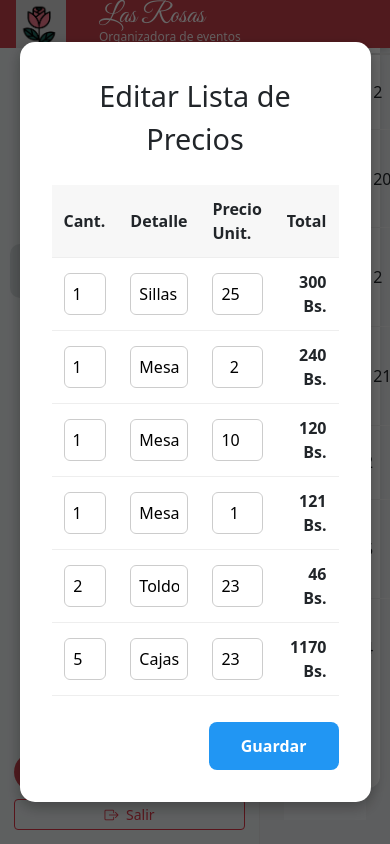
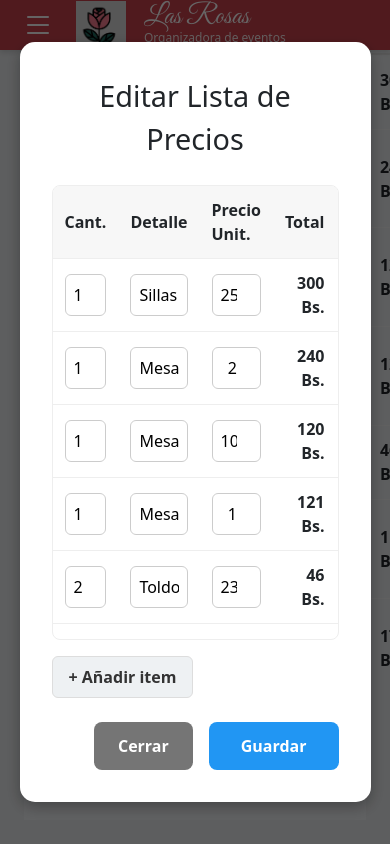
Before and after one commit to Niv3kk/LasRosas, a Vue app in the folder frontend/: page /app/lista-precios in a window 390 px wide. Both pictures are taken after a click on the button "Editar". Built offline with nearby package versions, Linux system fonts and the light colour scheme.

Commit message:
Vista Administrado, y responsivo la parte de inicio

```diff
--- a/frontend/src/components/EditarPreciosModal.vue
+++ b/frontend/src/components/EditarPreciosModal.vue
@@ -1,7 +1,8 @@
 <template>
-  <div class="modal-overlay" @click="$emit('cerrar')">
+  <div class="modal-overlay">
     <div class="modal-content" @click.stop>
       <h2 class="modal-title">Editar Lista de Precios</h2>
+
       <div class="table-scroll-wrapper">
         <table class="modal-table">
           <thead>
@@ -10,19 +11,27 @@
               <th>Detalle</th>
               <th>Precio Unit.</th>
               <th>Total</th>
+              <th></th>
             </tr>
           </thead>
           <tbody>
-            <tr v-for="item in listaEditable" :key="item.id">
+            <tr v-for="(item, index) in listaEditable" :key="item.id">
               <td><input type="number" v-model="item.cantidad" @input="actualizarTotal(item)"></td>
               <td><input type="text" v-model="item.detalle"></td>
               <td><input type="number" v-model="item.precioUnitario" @input="actualizarTotal(item)"></td>
               <td class="text-right fw-bold">{{ item.total }} Bs.</td>
+              <td class="text-center">
+                <button class="btn-remove-item" @click="quitarItem(index)">-</button>
+              </td>
             </tr>
           </tbody>
         </table>
       </div>
+
+      <button class="btn-add-item" @click="agregarItem">+ Añadir item</button>
+
       <div class="modal-actions">
+        <button class="btn btn-cancel" @click="$emit('cerrar')">Cerrar</button>
         <button class="btn btn-save" @click="$emit('guardar', listaEditable)">Guardar</button>
       </div>
     </div>
@@ -32,7 +41,6 @@
 <script setup>
 import { ref, watch } from 'vue';
 
-// 1. Definimos los "props": la información que este componente RECIBE del padre.
 const props = defineProps({
   lista: {
     type: Array,
@@ -40,27 +48,39 @@ const props = defineProps({
   }
 });
 
-// 2. Definimos los "emits": los eventos que este componente ENVÍA al padre.
 const emit = defineEmits(['cerrar', 'guardar']);
 
-// 3. Creamos una copia local y editable de la lista que recibimos por props.
-// Esto es VITAL para no modificar los datos del padre directamente.
 const listaEditable = ref([]);
 
 watch(() => props.lista, (nuevaLista) => {
-  // Cada vez que la prop 'lista' cambia, hacemos una copia profunda.
   listaEditable.value = JSON.parse(JSON.stringify(nuevaLista));
 }, { immediate: true, deep: true });
 
+const actualizarTotal = (item) => {
+  const cantidad = Number(item.cantidad) || 0;
+  const precio = Number(item.precioUnitario) || 0;
+  item.total = cantidad * precio;
+};
 
-// 4. Función local para actualizar el total de una fila.
-const actualizarTotal = (item) => {
-  item.total = item.cantidad * item.precioUnitario;
+// 5. Función para añadir una nueva fila
+const agregarItem = () => {
+  listaEditable.value.push({
+    id: `new_${Date.now()}`, // ID temporal único
+    cantidad: 1,
+    detalle: '',
+    precioUnitario: 0,
+    total: 0
+  });
+};
+
+// 6. Función para quitar una fila
+const quitarItem = (index) => {
+  listaEditable.value.splice(index, 1);
 };
 </script>
 
 <style scoped>
-/* --- ESTILOS EXCLUSIVOS DEL MODAL --- */
+/* (Tus estilos existentes se mantienen) */
 .modal-overlay {
   position: fixed; top: 0; left: 0; width: 100%; height: 100%;
   background-color: rgba(0, 0, 0, 0.6);
@@ -71,39 +91,56 @@ const actualizarTotal = (item) => {
   max-width: 900px; box-shadow: 0 5px 15px rgba(0,0,0,0.3);
   display: flex; flex-direction: column; max-height: 90vh;
 }
-.modal-title {
-  text-align: center; font-size: 1.8rem; margin-bottom: 1.5rem; flex-shrink: 0;
-}
-.table-scroll-wrapper {
-  overflow-y: auto; flex-grow: 1;
-}
-.modal-table {
-  width: 100%; border-collapse: collapse;
-}
-.modal-table th, .modal-table td {
-  padding: 0.75rem; border-bottom: 1px solid #eee;
-}
-.modal-table th {
-  text-align: left; background-color: #f7f7f7; position: sticky; top: 0;
-}
-.modal-table input {
-  width: 100%; padding: 0.5rem; border: 1px solid #ccc;
-  border-radius: 6px; font-size: 1rem;
-}
+.modal-title { text-align: center; font-size: 1.8rem; margin-bottom: 1.5rem; flex-shrink: 0; }
+.table-scroll-wrapper { overflow-y: auto; flex-grow: 1; border: 1px solid #eee; border-radius: 8px; }
+.modal-table { width: 100%; border-collapse: collapse; }
+.modal-table th, .modal-table td { padding: 0.75rem; border-bottom: 1px solid #eee; }
+.modal-table th { text-align: left; background-color: #f7f7f7; position: sticky; top: 0; }
+.modal-table input { width: 100%; padding: 0.5rem; border: 1px solid #ccc; border-radius: 6px; font-size: 1rem; }
 .modal-table input[type="number"] { text-align: right; }
-.modal-actions {
-  display: flex; justify-content: flex-end; margin-top: 1.5rem; flex-shrink: 0;
-}
-.btn-save {
-  background-color: #2196F3; border: none; border-radius: 8px;
-  padding: 0.75rem 2rem; color: white; cursor: pointer;
-  font-weight: 600; transition: opacity 0.2s;
-}
-.btn-save:hover { opacity: 0.85; background-color: #2196F3;}
+.modal-actions { display: flex; justify-content: flex-end; gap: 1rem; margin-top: 1.5rem; flex-shrink: 0; }
+.btn-save { background-color: #2196F3; border: none; border-radius: 8px; padding: 0.75rem 2rem; color: white; cursor: pointer; font-weight: 600; }
 .fw-bold { font-weight: 700; }
 .text-right { text-align: right; }
+.text-center { text-align: center; }
 
-/* Para los botones de "Guardar" */
+/* ===== NUEVOS ESTILOS AÑADIDOS ===== */
+
+/* Botón "Cerrar" / "Cancelar" */
+.btn-cancel {
+  background-color: #757575; /* Gris */
+  color: white;
+  border: none;
+  border-radius: 8px;
+  padding: 0.75rem 1.5rem;
+  cursor: pointer;
+  font-weight: 600;
+}
+
+/* Botón "Añadir item" */
+.btn-add-item {
+  background: #eef1f3; color: #333; border: 1px solid #ddd;
+  border-radius: 6px; padding: 0.5rem 1rem; cursor: pointer;
+  margin-top: 1rem; align-self: flex-start; font-weight: 600;
+  transition: background-color 0.2s;
+}
+.btn-add-item:hover { background-color: #e4e8eb; }
+
+/* Botón "-" para eliminar fila */
+.btn-remove-item {
+  background: #fbe9e7; color: #E53935; border: none;
+  border-radius: 50%; width: 28px; height: 28px; cursor: pointer;
+  font-weight: bold; font-size: 1.2rem; line-height: 1;
+  display: flex; align-items: center; justify-content: center;
+  transition: background-color 0.2s;
+}
+.btn-remove-item:hover { background-color: #ffcdd2; }
+.btn-cancel:active,
+.btn-cancel:focus{
+  background-color: #757575 !important;
+  border-color: #757575 !important;
+  box-shadow:none !important;
+}
 .btn-save:active,
 .btn-save:focus {
   background-color: #2196F3 !important;
--- /dev/null
+++ b/frontend/src/components/EditarUsuarioModal.vue
@@ -0,0 +1,101 @@
+<template>
+  <div class="modal-overlay">
+    <div class="modal-content" @click.stop>
+      <h2 class="modal-title">{{ tituloModal }}</h2>
+
+      <div class="form-section">
+        <label for="nombre">Nombre de Usuario:</label>
+        <input type="text" id="nombre" v-model="usuarioEditable.nombre" placeholder="Ej: Juan Perez">
+
+        <label for="rol">Rol:</label>
+        <select id="rol" v-model="usuarioEditable.rol">
+          <option value="Administrador">Administrador</option>
+          <option value="Encargado">Encargado</option>
+          <option value="Empleado">Empleado</option>
+        </select>
+      </div>
+
+      <div class="modal-actions">
+        <button v-if="usuario" class="btn btn-delete" @click="borrar">Borrar</button>
+        <div class="spacer"></div>
+        <button class="btn btn-cancel" @click="$emit('cerrar')">Cancelar</button>
+        <button class="btn btn-save" @click="guardar">Guardar</button>
+      </div>
+    </div>
+  </div>
+</template>
+
+<script setup>
+import { ref, watch, computed } from 'vue';
+
+const props = defineProps({
+  usuario: {
+    type: Object,
+    default: null
+  }
+});
+
+const emit = defineEmits(['cerrar', 'guardar', 'borrar']);
+
+const usuarioEditable = ref({});
+
+watch(() => props.usuario, (nuevoValor) => {
+  if (nuevoValor) {
+    usuarioEditable.value = { ...nuevoValor };
+  } else {
+    usuarioEditable.value = { nombre: '', rol: 'Empleado' };
+  }
+}, { immediate: true });
+
+const tituloModal = computed(() => {
+  return props.usuario ? 'Editar Usuario' : 'Añadir Nuevo Usuario';
+});
+
+const guardar = () => {
+  if (!usuarioEditable.value.nombre.trim()) {
+    alert('El nombre de usuario no puede estar vacío.');
+    return;
+  }
+  emit('guardar', usuarioEditable.value);
+};
+
+const borrar = () => {
+  if (confirm('¿Estás seguro de que quieres borrar a este usuario?')) {
+    emit('borrar', props.usuario.id);
+  }
+};
+</script>
+
+<style scoped>
+/* Estilos del modal y formulario */
+.modal-overlay { position: fixed; top: 0; left: 0; width: 100%; height: 100%; background-color: rgba(0,0,0,0.6); display: flex; justify-content: center; align-items: center; z-index: 1000; }
+.modal-content { background: white; padding: 2rem; border-radius: 15px; width: 90%; max-width: 500px; box-shadow: 0 5px 15px rgba(0,0,0,0.3); }
+.modal-title { text-align: center; font-size: 1.8rem; margin-bottom: 1.5rem; }
+.form-section { display: flex; flex-direction: column; gap: 0.5rem; }
+.form-section label { font-weight: 600; color: #555; margin-top: 0.5rem; }
+.form-section input, .form-section select { width: 100%; padding: 0.75rem; border: 1px solid #ccc; border-radius: 8px; font-size: 1rem; box-sizing: border-box; }
+.modal-actions { display: flex; justify-content: flex-end; gap: 1rem; margin-top: 2rem; align-items: center; }
+.spacer { flex-grow: 1; } /* Espaciador flexible */
+.btn { border: none; border-radius: 8px; padding: 0.75rem 1.5rem; color: white; cursor: pointer; font-weight: 600; }
+.btn-delete { background-color: #E53935; }
+.btn-cancel { background-color: #757575; }
+.btn-save { background-color: #2196F3; }
+.btn-cancel:active,
+.btn-cancel:focus{
+  background-color: #757575 !important;
+  border-color: #757575 !important;
+  box-shadow:none !important;
+}
+.btn-save:active,
+.btn-save:focus {
+  background-color: #2196F3 !important;
+  border-color: #2196F3 !important;
+  box-shadow: none !important;
+}
+.btn-delete:active,
+.btn-delete:focus {
+  background-color: #E53935 !important;
+  border-color: #E53935 !important;
+  box-shadow: none !important;
+}
+</style>
--- a/frontend/src/components/layout/DashboardLayout.vue
+++ b/frontend/src/components/layout/DashboardLayout.vue
@@ -1,6 +1,8 @@
 <template>
-  <div class="dash-root">
-    <TopBar />
+  <div class="dash-root" :class="{ 'sidebar-open': isSidebarOpen }">
+    <TopBar @toggle-sidebar="toggleSidebar" />
+
+    <div class="backdrop" @click="toggleSidebar"></div>
 
     <div class="dash-body">
       <SideBar />
@@ -12,38 +14,67 @@
 </template>
 
 <script setup>
+import { ref } from 'vue';
 import TopBar from './TopBar.vue'
 import SideBar from './SideBar.vue'
+
+// 3. Creamos una variable para saber si el sidebar está abierto o cerrado
+const isSidebarOpen = ref(false);
+
+// 4. Creamos la función que cambia el estado
+const toggleSidebar = () => {
+  isSidebarOpen.value = !isSidebarOpen.value;
+};
 </script>
 
 <style>
-/* Reseteo básico para que el layout ocupe toda la pantalla sin márgenes inesperados */
-html, body {
-  margin: 0;
-  padding: 0;
-  height: 100%;
-}
+/* ... (tu CSS existente de html, body se queda igual) ... */
+html, body { margin: 0; padding: 0; height: 100%; }
 
-/* 1. Contenedor Raíz: ahora usa Flexbox y tiene altura FIJA */
 .dash-root {
   display: flex;
   flex-direction: column;
-  height: 100vh; /* <-- CLAVE: altura fija al 100% de la ventana */
+  height: 100vh;
   background: #e9ebed;
-  overflow: hidden; /* <-- CLAVE: Evita que el body tenga scroll */
+  overflow: hidden;
 }
 
-/* 2. Cuerpo Principal: crece para ocupar el espacio restante */
 .dash-body {
   display: grid;
-  grid-template-columns: 260px 1fr; /* 260px sidebar, el resto contenido */
-  flex-grow: 1; /* <-- CLAVE: hace que ocupe el espacio que dejó el TopBar */
-  overflow: hidden; /* Contiene a sus hijos */
+  grid-template-columns: 260px 1fr; /* <- Diseño para PC */
+  flex-grow: 1;
+  overflow: hidden;
 }
 
-/* 3. Área de Contenido: es la única con scroll */
 .dash-content {
   padding: 24px;
-  overflow-y: auto; /* <-- CLAVE: Aquí aparecerá la barra de scroll */
+  overflow-y: auto;
+}
+
+/* ===== NUEVO: ESTILOS RESPONSIVOS ===== */
+.backdrop {
+  display: none; /* Oculto en PC */
+}
+
+/* Usamos una media query para aplicar estilos solo en pantallas pequeñas (ej. < 992px) */
+@media (max-width: 992px) {
+  .dash-body {
+    grid-template-columns: 1fr; /* <- En móvil, solo hay una columna */
+  }
+
+  /* Cuando .sidebar-open está activo en el root... */
+  .sidebar-open .sidebar {
+    transform: translateX(0); /* ...el sidebar se desliza a su posición visible */
+  }
+  .sidebar-open .backdrop {
+    display: block; /* ...y el fondo oscuro aparece */
+    position: fixed;
+    top: 0;
+    left: 0;
+    width: 100%;
+    height: 100%;
+    background-color: rgba(0, 0, 0, 0.5);
+    z-index: 998; /* Justo debajo del sidebar */
+  }
 }
 </style>
--- a/frontend/src/components/layout/SideBar.vue
+++ b/frontend/src/components/layout/SideBar.vue
@@ -16,10 +16,6 @@
       <RouterLink class="item" to="/app/lista-precios">
         <img class="logos" src="@/assets/ListaPrecio.png" alt="ListaPrecio"/>
         <span>Lista de precios</span>
-      </RouterLink>
-      <RouterLink class="item" to="/app/reportes">
-        <img class="logos" src="@/assets/Reportes.png" alt="Reportes.png"/>
-        <span>Reportes</span>
       </RouterLink>
       <RouterLink class="item" to="/app/historial-inventario">
         <img class="logos" src="@/assets/HistorialInventario.png" alt="HistorialInventario"/>
@@ -53,25 +49,27 @@
   display: flex;
   flex-direction: column;
   border-right: 1px solid #e3e3e3;
-  /* Se eliminó height y position: sticky */
 }
 .menu{ padding: 16px 10px; display: grid; gap: 6px; }
-.item{
-  display: flex; align-items: center; gap: 15px;
-  padding: 15px 12px; border-radius: 10px; color: #40444b; text-decoration: none;
-}
-.item i{ font-size: 20px; width: 22px; text-align: center; }
+.item{ display: flex; align-items: center; gap: 15px; padding: 15px 12px; border-radius: 10px; color: #40444b; text-decoration: none; }
 .item:hover{ background: #dde4e6; }
 .item.router-link-active{ background:#d2d8da; font-weight: 600; }
-
 .sidebar-bottom{ margin-top: auto; padding: 14px; }
-.avatar{
-  width: 38px; height: 38px; border-radius: 50%;
-  background: #c9434d; color: #fff; display:grid; place-items:center; font-weight:700;
-}
+.avatar{ width: 38px; height: 38px; border-radius: 50%; background: #c9434d; color: #fff; display:grid; place-items:center; font-weight:700; }
 .user-name{ font-size: 14px; font-weight: 700; }
 .user-role{ font-size: 12px; color:#6b6f75; margin-top:-2px; }
-.logos{
-  height: 24px;
+.logos{ height: 24px; }
+
+/* ===== NUEVO: ESTILOS RESPONSIVOS PARA EL SIDEBAR ===== */
+@media (max-width: 992px) {
+  .sidebar {
+    position: fixed; /* Posición fija para que flote */
+    top: 0;
+    left: 0;
+    height: 100vh; /* Ocupa toda la altura */
+    z-index: 1000; /* Por encima de todo */
+    transform: translateX(-260px); /* Oculto fuera de la pantalla a la izquierda */
+    transition: transform 0.3s ease-in-out; /* Transición suave */
+  }
 }
 </style>
--- a/frontend/src/components/layout/TopBar.vue
+++ b/frontend/src/components/layout/TopBar.vue
@@ -1,5 +1,9 @@
 <template>
   <header class="topbar d-flex align-items-center px-3">
+    <button class="hamburger-btn" @click="$emit('toggle-sidebar')">
+      <i class="bi bi-list"></i>
+    </button>
+
     <div class="d-flex align-items-center gap-2">
       <img :src="logoSrc" class="logo" alt="Las Rosas" />
       <div class="brand">
@@ -11,6 +15,8 @@
 </template>
 
 <script setup>
+// 2. Definimos el evento que este componente puede emitir
+defineEmits(['toggle-sidebar']);
 import logo from '@/assets/Rosa.png'
 const logoSrc = logo
 </script>
@@ -18,17 +24,35 @@ const logoSrc = logo
 <style scoped>
 .topbar{
   height: 72px;
-  background: #c9434d;      /* rojo del mock */
+  background: #c9434d;
   color: #fff;
   box-shadow: 0 2px 6px rgba(0,0,0,.15);
+  position: sticky; /* Importante para que se mantenga arriba */
+  top: 0;
+  z-index: 999;
 }
-.logo{  height: 48px; object-fit: contain; background-color: #D9D9D9;}
-.brand-title{
-  font-family: 'Great Vibes', cursive;
-  font-size: 28px; line-height: 1;
+.logo{ height: 48px; object-fit: contain; background-color: #D9D9D9;}
+.brand-title{ font-family: 'Great Vibes', cursive; font-size: 28px; line-height: 1; }
+.brand{ padding: 0px 25px; }
+.brand-subtitle{ font-size: 12px; margin-top: -2px; opacity: .9; }
+
+/* ===== NUEVO: ESTILOS PARA EL BOTÓN HAMBURGUESA ===== */
+.hamburger-btn {
+  display: none; /* Oculto en PC por defecto */
+  background: none;
+  border: none;
+  color: white;
+  font-size: 2rem;
+  margin-right: 1rem;
+  cursor: pointer;
 }
-.brand{
-  padding: 0px 25px;
+
+@media (max-width: 992px) {
+  .hamburger-btn {
+    display: block; /* Visible solo en móvil */
+  }
+  .brand {
+    padding: 0px 10px; /* Reducimos el padding en móvil */
+  }
 }
-.brand-subtitle{ font-size: 12px; margin-top: -2px; opacity: .9; }
 </style>
--- a/frontend/src/pages/InicioPage.vue
+++ b/frontend/src/pages/InicioPage.vue
@@ -191,7 +191,7 @@ const guardarPedidoEditado = (pedidoEditado) => {
   display: inline-flex;
   align-items: center;
   gap: 7px;
-  padding: 5px 80px;
+  padding: 5px 55px;
   border: none;
   border-radius: 8px;
   cursor: pointer;
--- a/frontend/src/pages/ListaPreciosPage.vue
+++ b/frontend/src/pages/ListaPreciosPage.vue
@@ -136,7 +136,7 @@ const guardarCambios = (listaEditada) => {
 .titles-wrapper {
   display: flex;
   justify-content: center;
-  gap: 30rem;
+  gap: 15rem;
   margin-bottom: 2rem;
 }
 
--- a/frontend/src/pages/LoginView.vue
+++ b/frontend/src/pages/LoginView.vue
@@ -164,6 +164,12 @@ async function onSubmit() {
   background:#fde2e4;
   color:#921a24;
 }
+.btn-rose:active,
+.btn-rose:focus {
+  background-color: #C83647 !important;
+  border-color: #C83647 !important;
+  box-shadow: none !important;
+}
 
 /* ===== Responsive ===== */
 @media (max-width: 420px){
--- a/frontend/src/pages/ReportesPage.vue
+++ /dev/null
@@ -1 +0,0 @@
-<template><h3>Reportes</h3></template>
--- a/frontend/src/pages/UsuariosPage.vue
+++ b/frontend/src/pages/UsuariosPage.vue
@@ -14,35 +14,82 @@
         <div>{{ usuario.nombre }}</div>
         <div>{{ usuario.rol }}</div>
         <div class="actions">
-          <button class="btn btn-edit">
+          <button class="btn btn-edit" @click="abrirModalParaEditar(usuario)">
             <span>Editar</span>
             <img src="@/assets/Edit.png" alt="editar">
           </button>
-          <button class="btn btn-delete">
+          <button class="btn btn-delete" @click="borrarUsuario(usuario.id)">
             <span>Borrar</span>
-            <img src="@/assets/Delete.png" alt="editar">
+            <img src="@/assets/Delete.png" alt="borrar">
           </button>
         </div>
       </div>
 
-      <div class="user-row add-user-row">
+      <div class="user-row add-user-row" @click="abrirModalParaAnadir">
         <div class="add-icon">+</div>
       </div>
+    </div>
 
-    </div>
+    <EditarUsuarioModal
+      v-if="modalVisible"
+      :usuario="usuarioSeleccionado"
+      @cerrar="cerrarModal"
+      @guardar="guardarUsuario"
+      @borrar="borrarUsuario"
+    />
   </main>
 </template>
 
 <script setup>
 import { ref } from 'vue';
+// ===== ADICIÓN: Importar el nuevo componente =====
+import EditarUsuarioModal from '@/components/EditarUsuarioModal.vue';
 
-// Datos de ejemplo para la lista de usuarios.
-// Esto lo conectarás después con tu base de datos.
+// ===== ADICIÓN: Variables para controlar el modal =====
+const modalVisible = ref(false);
+const usuarioSeleccionado = ref(null);
+
 const usuarios = ref([
   { id: 1, nombre: 'JOSE ROSAS', rol: 'Administrador' },
   { id: 2, nombre: 'HILDA ALMENDRAS', rol: 'Encargado' },
-  // ... aquí irían más usuarios
 ]);
+
+// ===== ADICIÓN: Funciones para manejar la lógica del modal =====
+const abrirModalParaEditar = (usuario) => {
+  usuarioSeleccionado.value = usuario;
+  modalVisible.value = true;
+};
+
+const abrirModalParaAnadir = () => {
+  usuarioSeleccionado.value = null; // Le pasamos null para que el modal sepa que es un usuario nuevo
+  modalVisible.value = true;
+};
+
+const cerrarModal = () => {
+  modalVisible.value = false;
+};
+
+const guardarUsuario = (usuarioData) => {
+  if (usuarioData.id) {
+    // Si tiene ID, es una actualización
+    const index = usuarios.value.findIndex(u => u.id === usuarioData.id);
+    if (index !== -1) {
+      usuarios.value[index] = usuarioData;
+    }
+  } else {
+    // Si no tiene ID, es uno nuevo
+    const nuevoId = Math.max(...usuarios.value.map(u => u.id)) + 1;
+    usuarios.value.push({ id: nuevoId, ...usuarioData });
+  }
+  cerrarModal();
+};
+
+const borrarUsuario = (idUsuario) => {
+  if (confirm('¿Estás seguro de que quieres borrar a este usuario?')) {
+    usuarios.value = usuarios.value.filter(u => u.id !== idUsuario);
+    cerrarModal(); // Cierra el modal si estaba abierto
+  }
+};
 </script>
 
 <style scoped>
@@ -142,6 +189,12 @@ const usuarios = ref([
 .btn-delete img{
   height: 23px;
 }
+.btn-edit:active,
+.btn-edit:focus {
+  background-color: #00BCD4 !important;
+  border-color: #00BCD4 !important;
+  box-shadow: none !important;
+}
 
 
 .add-user-row {
@@ -161,5 +214,10 @@ const usuarios = ref([
   color: #888;
   font-weight: 300;
 }
-
+.btn-delete:active,
+.btn-delete:focus {
+  background-color: #E53935 !important;
+  border-color: #E53935 !important;
+  box-shadow: none !important;
+}
 </style>
--- a/frontend/src/router/index.js
+++ b/frontend/src/router/index.js
@@ -36,7 +36,6 @@ const router = createRouter({
         { path: 'historial-pedidos', name: 'historial-pedidos', component: () => import('@/pages/HistorialAquileresPage.vue') },
         { path: 'inventario', name: 'inventario', component: () => import('@/pages/InventarioPage.vue') },
         { path: 'lista-precios', name: 'lista-precios', component: () => import('@/pages/ListaPreciosPage.vue') },
-        { path: 'reportes', name: 'reportes', component: () => import('@/pages/ReportesPage.vue') },
         { path: 'historial-inventario', name: 'historial-inventario', component: () => import('@/pages/HistorialInventarioPage.vue') },
         { path: 'usuarios', name: 'usuarios', component: () => import('@/pages/UsuariosPage.vue') },
       ],
```
Also changed, not shown: frontend/src/components/DetallePedidoModal.vue (+79 -11 lines).
